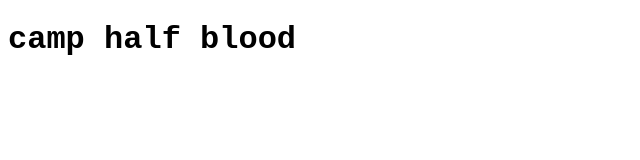
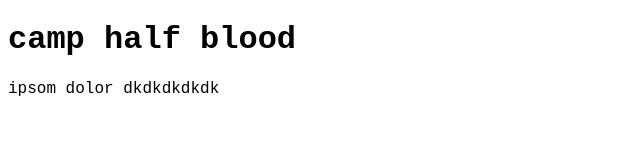
Before and after one commit to johnsanchez12/My-Web-Layout, a plain HTML site: page index.html in a window 1280 px wide. Shown: the whole page, without its empty margins (0-640 px from the left). Drawn offline with Linux system fonts and the light colour scheme.

Commit message:
added some stuff

```diff
--- a/index.html
+++ b/index.html
@@ -8,5 +8,6 @@
 </head>
 <body>
   <h1>camp half blood</h1>
+  <p>ipsom dolor dkdkdkdkdk</p>
 </body>
 </html>
```
